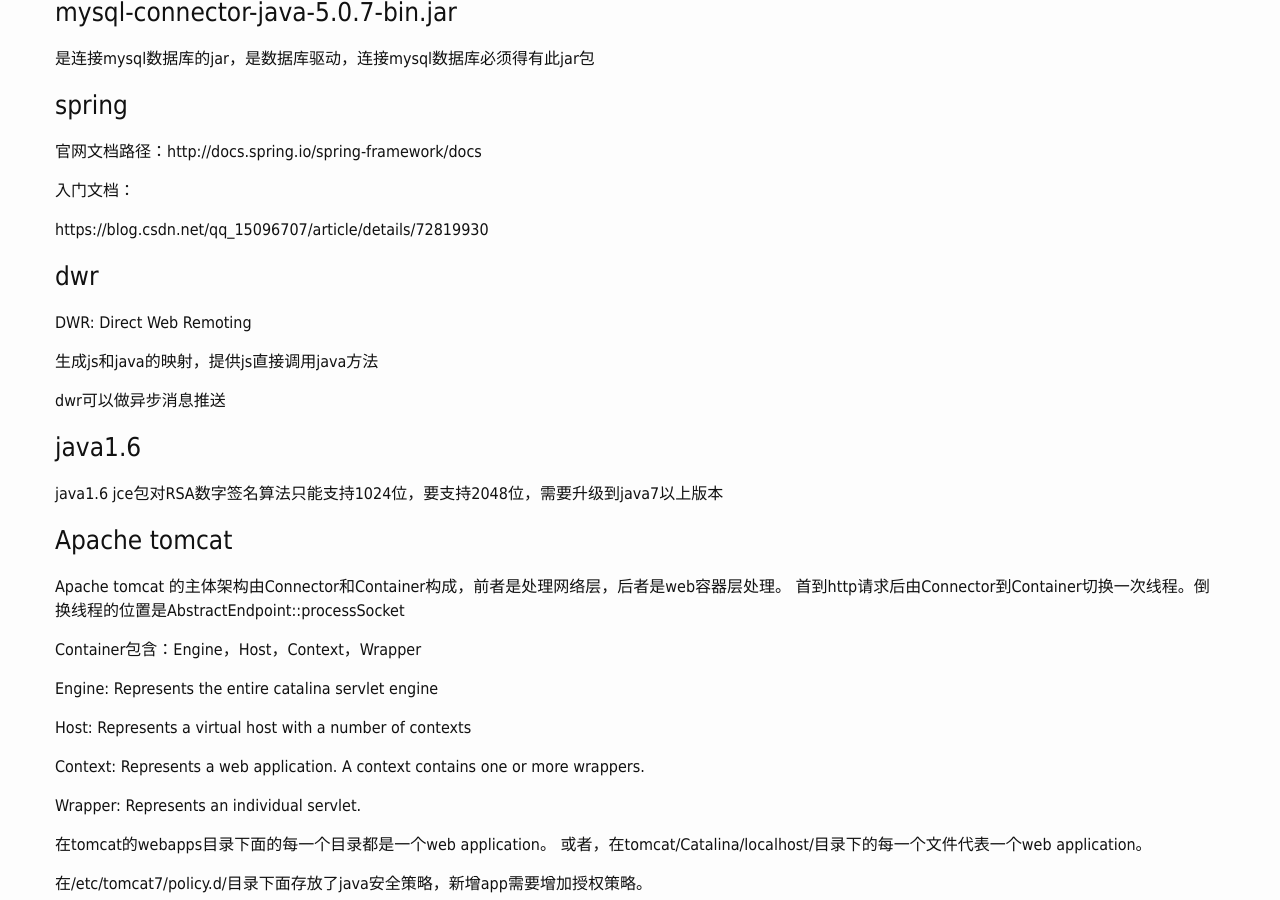
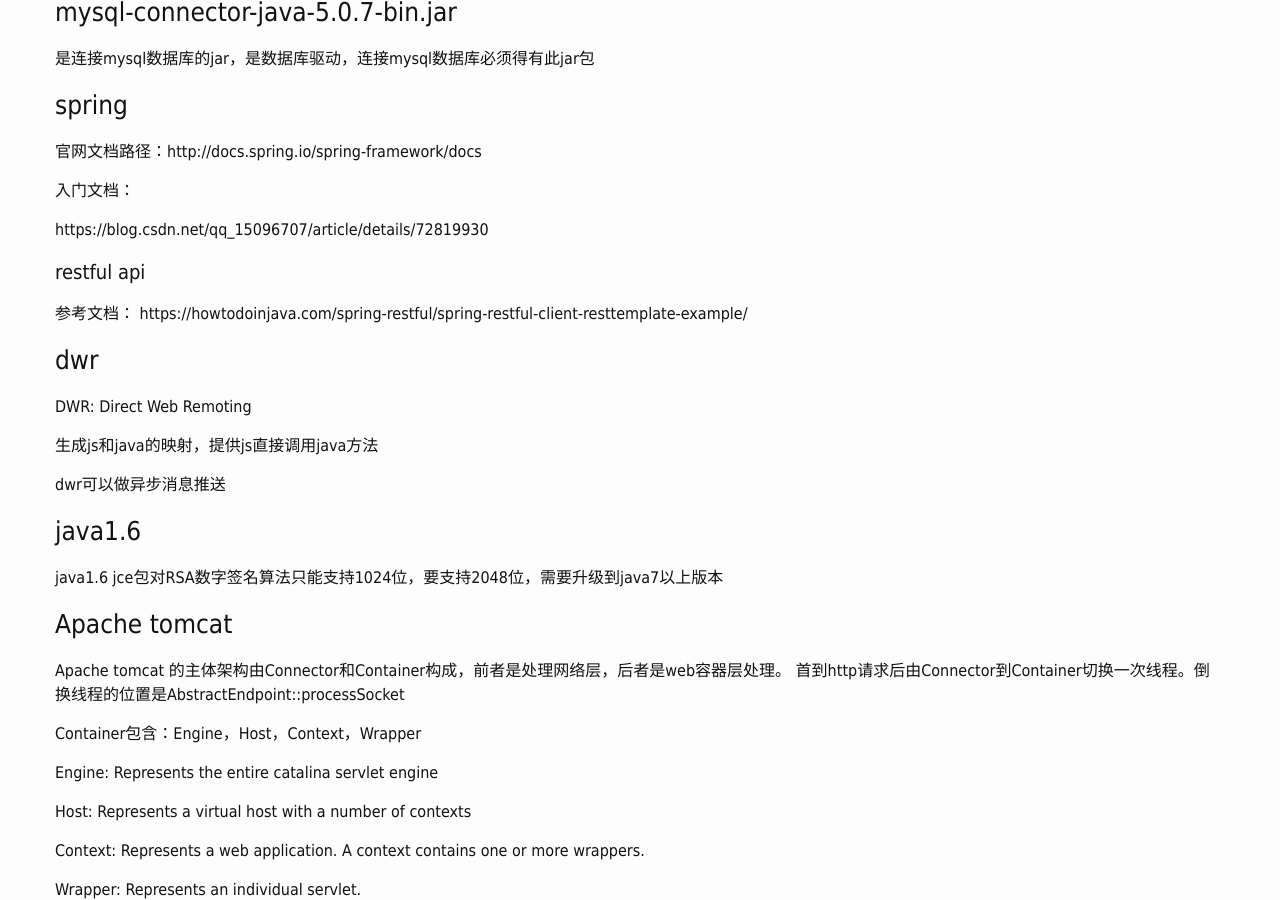
Before and after one commit to haska1025/haska1025.github.io, a Jekyll site: the page built from _posts/2017-06-07-java_web.md, in a window 1280 px wide and 900 px high, scrolled down 2124 px. Built offline with Jekyll 4.4.1, drawn with Linux system fonts in a browser that asks for light colours.

Commit message:
Update 2017-06-07-java_web.md

```diff
--- a/_posts/2017-06-07-java_web.md
+++ b/_posts/2017-06-07-java_web.md
@@ -117,6 +117,11 @@ hibernate 将java对象和数据表映射，有两种方式：
 入门文档：
 
 https://blog.csdn.net/qq_15096707/article/details/72819930
+
+#### restful api
+
+参考文档：
+https://howtodoinjava.com/spring-restful/spring-restful-client-resttemplate-example/
 
 ### dwr
 
```
